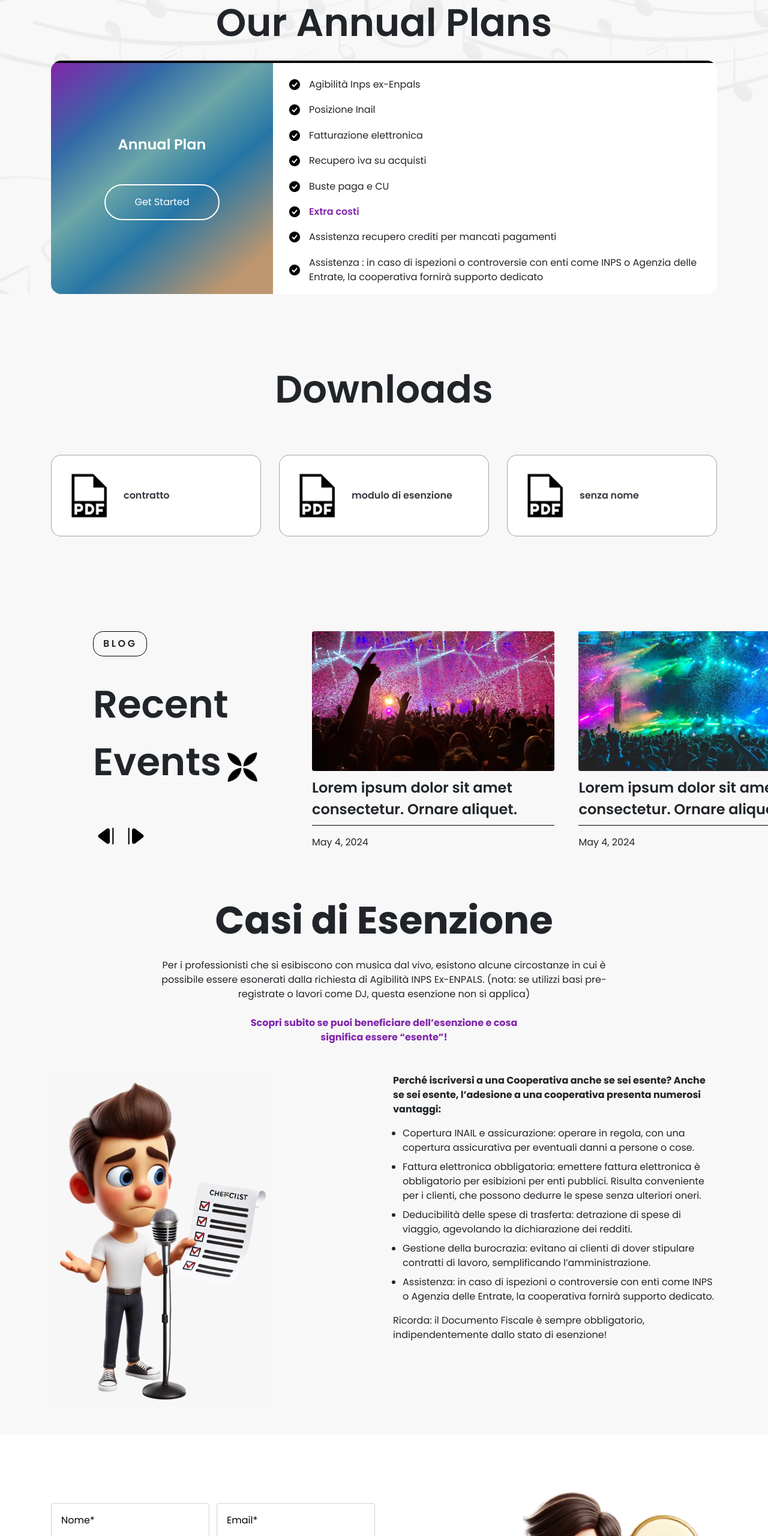
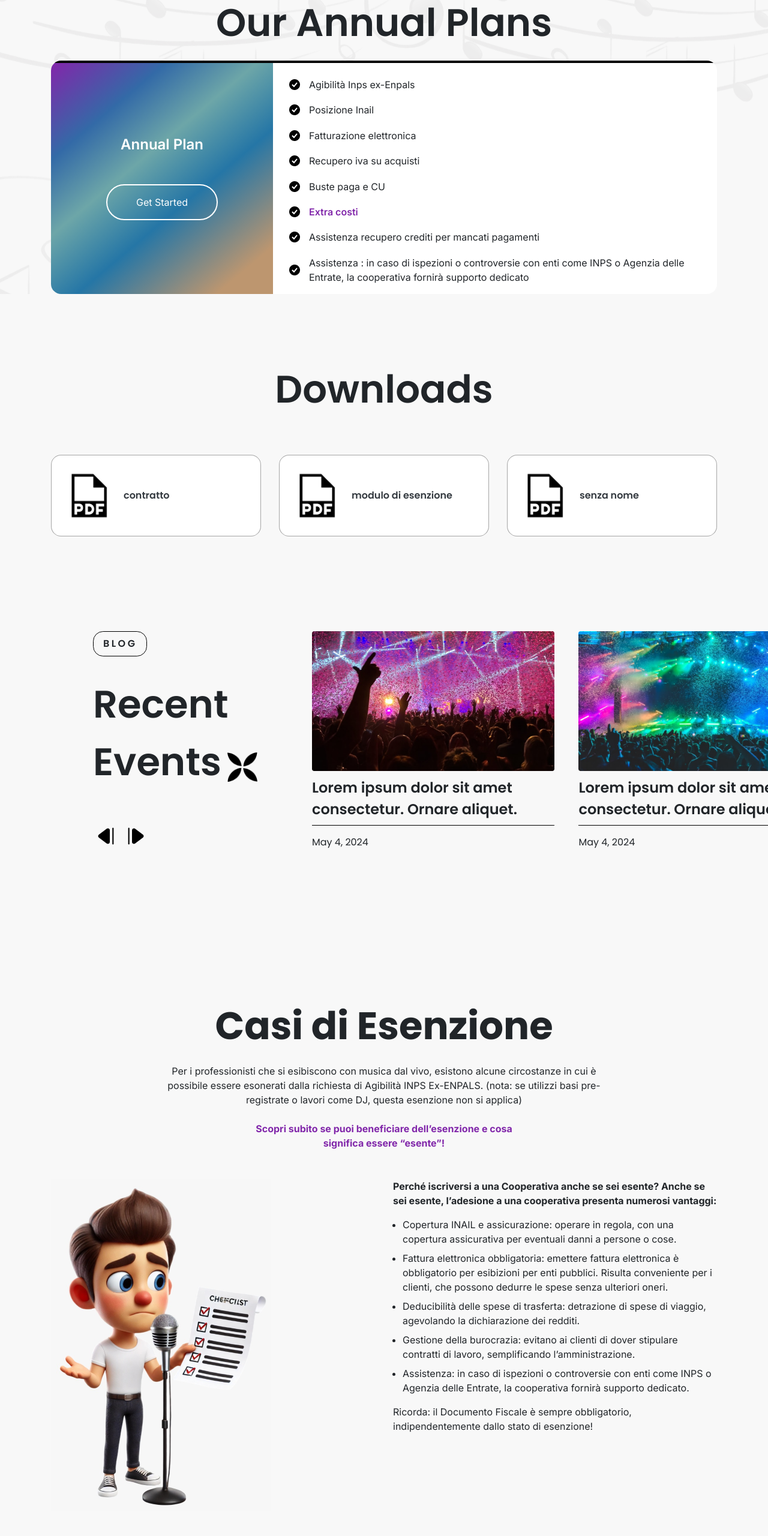
Before and after one commit to ravijhajhria/off-stage, a plain HTML site: page index.html in a window 1280 px wide. Shown: the part 2520-5080 px from the top of the page at 60% size. Drawn offline with nearby package versions, Linux system fonts and the light colour scheme.

Commit message:
new change

```diff
--- a/assestes/style/media.css
+++ b/assestes/style/media.css
@@ -89,6 +89,9 @@
   .pt-90 {
     padding-top: 60px !important;
   }
+  .mt-240 {
+    margin-top: 70px;
+  }
 }
 @media (min-width: 641px) and (max-width: 768px) {
   .fs-16 {
@@ -127,6 +130,9 @@
   .pt-90 {
     padding-top: 70px !important;
   }
+  .mt-240 {
+    margin-top: 100px;
+  }
 }
 @media (min-width: 768px) and (max-width: 1024px) {
   .fs-16 {
@@ -162,6 +168,9 @@
   .pt-90 {
     padding-top: 80px !important;
   }
+  .mt-240 {
+    margin-top: 150px;
+  }
 }
 @media (min-width: 1024px) and (max-width: 1220px) {
   .fs-16 {
@@ -187,6 +196,9 @@
   }
   .mt-134 {
     margin-top: 115px;
+  }
+  .mt-240 {
+    margin-top: 200px;
   }
 }
 @media (min-width: 576px) {
--- a/assestes/style/style.css
+++ b/assestes/style/style.css
@@ -1,8 +1,12 @@
 @import url("https://fonts.googleapis.com/css2?family=Poppins:ital,wght@0,100;0,200;0,300;0,400;0,500;0,600;0,700;0,800;0,900;1,100;1,200;1,300;1,400;1,500;1,600;1,700;1,800;1,900&display=swap");
+@import url("https://fonts.googleapis.com/css2?family=Inter:ital,opsz,wght@0,14..32,100..900;1,14..32,100..900&display=swap");
 
 body {
   font-family: "Poppins", sans-serif;
   background-color: #f8f8f8;
+}
+.ff-inter {
+  font-family: "Inter", serif;
 }
 /* font-size */
 .fs-16 {
@@ -396,3 +400,6 @@ body {
 .pb-151 {
   padding-bottom: 151px;
 }
+.mt-240 {
+  margin-top: 240px;
+}
--- a/index.html
+++ b/index.html
@@ -199,14 +199,17 @@
                 class="bg-gradient-to-r d-flex col-md-4 col-12 flex-column justify-content-center align-items-center pad-gradient px-4 px-md-5 w-100 w-md-auto gap-4"
               >
                 <div>
-                  <a href="#" class="text-white text-center fs-24 fw-semibold">
+                  <a
+                    href="#"
+                    class="text-white text-center fs-24 fw-semibold ff-inter"
+                  >
                     Annual Plan
                   </a>
                 </div>
-                <div class="pt-4 pt-sm-5">
+                <div class="pt-4 pt-sm-5 ff-inter">
                   <a
                     href="#"
-                    class="btn btn-outline-light fs-16 text-black rounded-pill px-md-5 py-md-3 py-2 px-3"
+                    class="btn btn-outline-light fs-16 text-black rounded-pill px-md-5 py-md-3 py-2 px-3 ff-inter"
                   >
                     Get Started
                   </a>
@@ -221,42 +224,50 @@
                     src="./assestes/img/png/tick-icon.png"
                     alt="black-tick"
                   />
-                  <p class="text-sm mb-0 fs-16">Agibilità Inps ex-Enpals</p>
+                  <p class="text-sm mb-0 fs-16 ff-inter">
+                    Agibilità Inps ex-Enpals
+                  </p>
                 </div>
                 <div class="d-flex gap-3 align-items-center">
                   <img
                     src="./assestes/img/png/tick-icon.png"
                     alt="black-tick"
                   />
-                  <p class="text-sm mb-0 fs-16">Posizione Inail</p>
+                  <p class="text-sm mb-0 fs-16 ff-inter">Posizione Inail</p>
                 </div>
                 <div class="d-flex gap-3 align-items-center">
                   <img
                     src="./assestes/img/png/tick-icon.png"
                     alt="black-tick"
                   />
-                  <p class="text-sm mb-0 fs-16">Fatturazione elettronica</p>
+                  <p class="text-sm mb-0 fs-16 ff-inter">
+                    Fatturazione elettronica
+                  </p>
                 </div>
                 <div class="d-flex gap-3 align-items-center">
                   <img
                     src="./assestes/img/png/tick-icon.png"
                     alt="black-tick"
                   />
-                  <p class="text-sm mb-0 fs-16">Recupero iva su acquisti</p>
+                  <p class="text-sm mb-0 fs-16 ff-inter">
+                    Recupero iva su acquisti
+                  </p>
                 </div>
                 <div class="d-flex gap-3 align-items-center">
                   <img
                     src="./assestes/img/png/tick-icon.png"
                     alt="black-tick"
                   />
-                  <p class="text-sm mb-0 fs-16">Buste paga e CU</p>
+                  <p class="text-sm mb-0 fs-16 ff-inter">Buste paga e CU</p>
                 </div>
                 <div class="d-flex gap-3 align-items-center">
                   <img
                     src="./assestes/img/png/tick-icon.png"
                     alt="black-tick"
                   />
-                  <p class="text-sm mb-0 fs-16 text-purple fw-semibold">
+                  <p
+                    class="text-sm mb-0 fs-16 ff-inter text-purple fw-semibold"
+                  >
                     Extra costi
                   </p>
                 </div>
@@ -265,7 +276,7 @@
                     src="./assestes/img/png/tick-icon.png"
                     alt="black-tick"
                   />
-                  <p class="text-sm mb-0 fs-16">
+                  <p class="text-sm mb-0 fs-16 ff-inter">
                     Assistenza recupero crediti per mancati pagamenti
                   </p>
                 </div>
@@ -274,7 +285,7 @@
                     src="./assestes/img/png/tick-icon.png"
                     alt="black-tick"
                   />
-                  <p class="text-sm mb-0 fs-16">
+                  <p class="text-sm mb-0 fs-16 ff-inter">
                     Assistenza : in caso di ispezioni o controversie con enti
                     come INPS o Agenzia delle Entrate, la cooperativa fornirà
                     supporto dedicato
@@ -473,15 +484,14 @@
     </section>
     <!-- Casi di Esenzione -->
     <section>
-      <div class="container mx-auto mb-5 mb-sm-5 mb-md-5 mb-lg-5 mb-xl-5">
-        <h2
-          class="text-center font-weight-bold mb-4 mt-5 pt-lg-3 pt-0 lh-normal fs-64"
-          style="font-size: 64px"
-        >
+      <div
+        class="container mx-auto mb-5 mb-sm-5 mb-md-5 mb-lg-5 mb-xl-5 mt-240"
+      >
+        <h2 class="text-center font-weight-bold mb-4 pt-0 lh-normal fs-64">
           Casi di Esenzione
         </h2>
         <p
-          class="text-center mb-4 mx-auto max-w-749 fs-16"
+          class="text-center mb-4 mx-auto max-w-749 fs-16 ff-inter"
           style="line-height: 1.5"
         >
           Per i professionisti che si esibiscono con musica dal vivo, esistono
@@ -490,7 +500,7 @@
           lavori come DJ, questa esenzione non si applica)
         </p>
         <p
-          class="text-center font-weight-bold text-purple fs-18 max-w-487 mx-auto"
+          class="text-center font-weight-bold text-purple fs-18 max-w-487 mx-auto ff-inter"
         >
           Scopri subito se puoi beneficiare dell’esenzione e cosa significa
           essere “esente”!
@@ -504,37 +514,37 @@
             />
           </div>
           <div class="col-lg-6 col-md-12 col-sm-12">
-            <p class="font-weight-bold mb-3 fs-16">
+            <p class="font-weight-bold mb-3 fs-16 ff-inter">
               Perché iscriversi a una Cooperativa anche se sei esente? Anche se
               sei esente, l’adesione a una cooperativa presenta numerosi
               vantaggi:
             </p>
-            <ul class="pl-3 fs-16">
-              <li class="mb-2">
+            <ul class="pl-3 fs-16 ff-inter">
+              <li class="mb-2 ff-inter">
                 Copertura INAIL e assicurazione: operare in regola, con una
                 copertura assicurativa per eventuali danni a persone o cose.
               </li>
-              <li class="mb-2">
+              <li class="mb-2 ff-inter">
                 Fattura elettronica obbligatoria: emettere fattura elettronica è
                 obbligatorio per esibizioni per enti pubblici. Risulta
                 conveniente per i clienti, che possono dedurre le spese senza
                 ulteriori oneri.
               </li>
-              <li class="mb-2">
+              <li class="mb-2 ff-inter">
                 Deducibilità delle spese di trasferta: detrazione di spese di
                 viaggio, agevolando la dichiarazione dei redditi.
               </li>
-              <li class="mb-2">
+              <li class="mb-2 ff-inter">
                 Gestione della burocrazia: evitano ai clienti di dover stipulare
                 contratti di lavoro, semplificando l’amministrazione.
               </li>
-              <li class="mb-3">
+              <li class="mb-3 ff-inter">
                 Assistenza: in caso di ispezioni o controversie con enti come
                 INPS o Agenzia delle Entrate, la cooperativa fornirà supporto
                 dedicato.
               </li>
             </ul>
-            <p class="fw-medium">
+            <p class="fw-medium ff-inter">
               Ricorda: il Documento Fiscale è sempre obbligatorio,
               indipendentemente dallo stato di esenzione!
             </p>
@@ -664,42 +674,42 @@
           </div>
           <div class="row mt-6 mt-md-10 justify-content-between mt-50">
             <div class="col-6 col-sm-3">
-              <p class="text-white fw-medium mb-2">Sitemap</p>
+              <p class="text-white fw-medium mb-2 ff-inter">Sitemap</p>
               <a
-                class="text-white-70 text-decoration-none d-block mb-2 text-purple-hv"
+                class="text-white-70 text-decoration-none d-block mb-2 text-purple-hv ff-inter"
                 href=""
                 >Home</a
               >
               <a
-                class="text-white-70 text-decoration-none d-block mb-2 text-purple-hv"
+                class="text-white-70 text-decoration-none d-block mb-2 text-purple-hv ff-inter"
                 href=""
                 >Services</a
               >
               <a
-                class="text-white-70 text-decoration-none d-block mb-2 text-purple-hv"
+                class="text-white-70 text-decoration-none d-block mb-2 text-purple-hv ff-inter"
                 href=""
                 >Cookie Policy</a
               >
               <a
-                class="text-white-70 text-decoration-none d-block mb-2 text-purple-hv"
+                class="text-white-70 text-decoration-none d-block mb-2 text-purple-hv ff-inter"
                 href=""
                 >Private Policy</a
               >
             </div>
             <div class="col-6 col-sm-3">
-              <p class="text-white fw-medium mb-2">Office</p>
+              <p class="text-white fw-medium mb-2 ff-inter">Office</p>
               <a
-                class="text-white-70 text-decoration-none d-block mb-2 text-purple-hv"
+                class="text-white-70 text-decoration-none d-block mb-2 text-purple-hv ff-inter"
                 href=""
                 >Vendor Inquiry</a
               >
               <a
-                class="text-white-70 text-decoration-none d-block mb-2 text-purple-hv"
+                class="text-white-70 text-decoration-none d-block mb-2 text-purple-hv ff-inter"
                 href=""
                 >Press Inquiry</a
               >
               <a
-                class="text-white-70 text-decoration-none d-block mb-2 text-purple-hv"
+                class="text-white-70 text-decoration-none d-block mb-2 text-purple-hv ff-inter"
                 href=""
                 >Email Us</a
               >
@@ -717,7 +727,7 @@
                   type="text"
                 />
                 <div class="subscribe">
-                  <button class="btn btn-dark rounded-pill px-4 py-2">
+                  <button class="btn btn-dark rounded-pill px-4 py-2 ff-inter">
                     Subscribe
                   </button>
                 </div>
```
